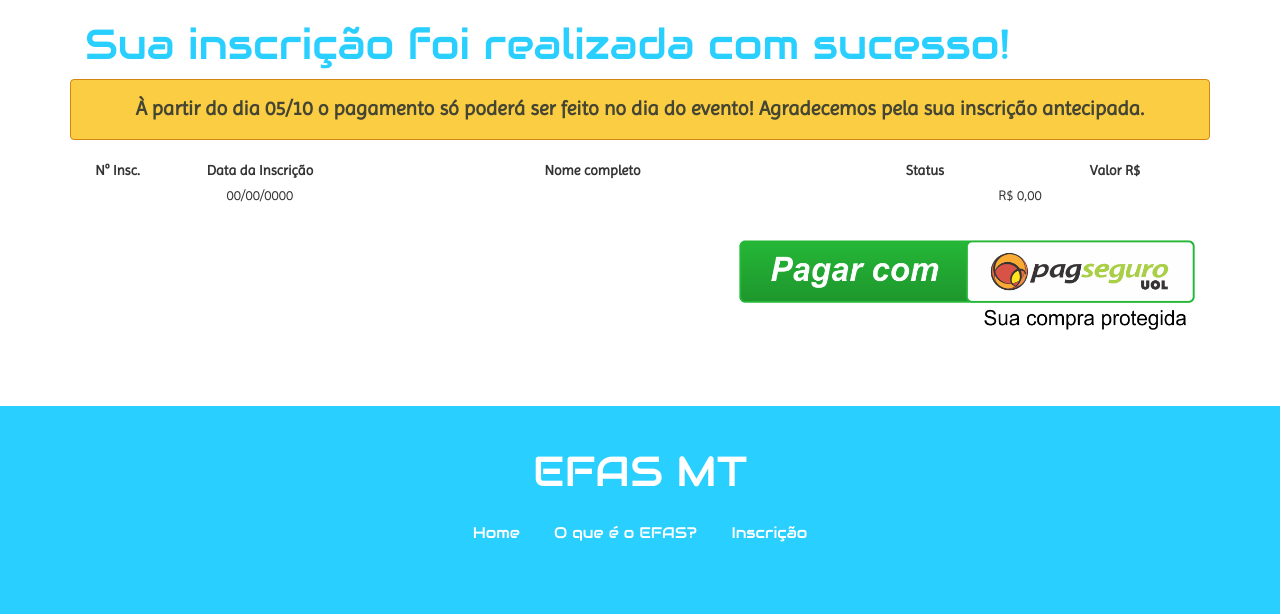
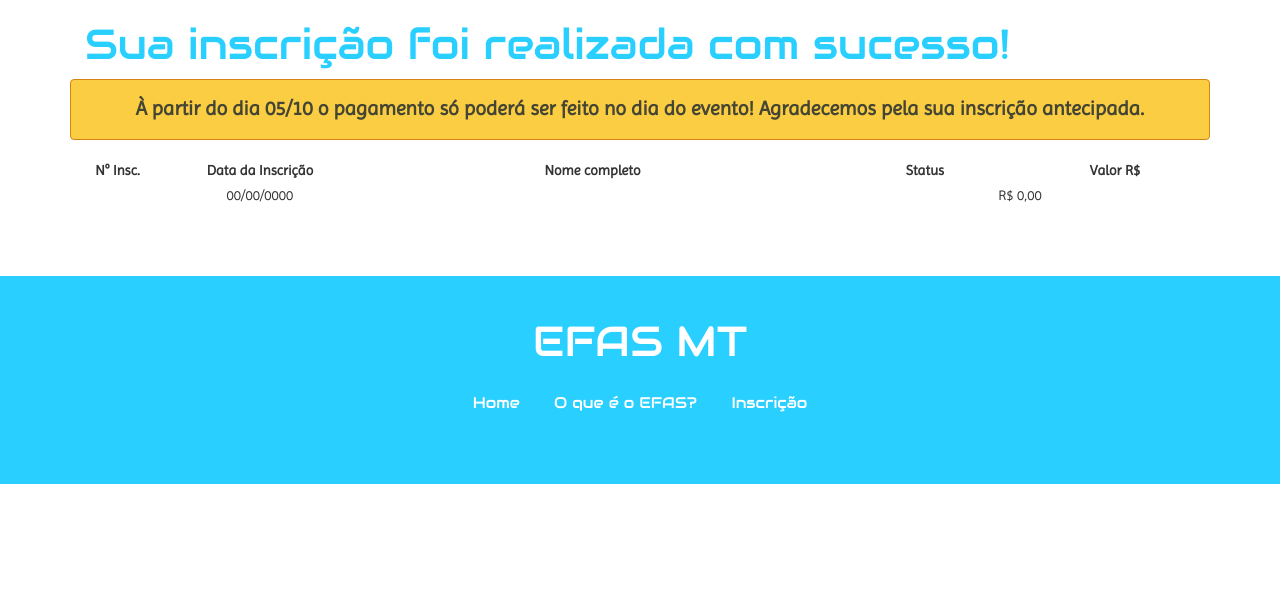
Before and after one commit to edsongaldino/efasmt, a PHP site: page /confirma_inscricao.php?codigo_inscricao_evento=1 in a window 1280 px wide. Shown: the part 507-1121 px from the top of the page. After the commit the page ends 991 px from the top, so only its background shows below. Run offline with PHP 8.4, Linux system fonts and the light colour scheme; data that the repository does not hold is empty; some libraries are stand-ins or nearby versions.

Commit message:
bloqueio inscrição

```diff
--- a/confirma_inscricao.php
+++ b/confirma_inscricao.php
@@ -112,7 +112,7 @@ $resultado_consulta_inscricao = mysql_fetch_assoc($query_consulta_inscricao);
 					<div class="col-md-2">R$ <?php echo converte_valor_real($resultado_consulta_inscricao["valor_inscricao_evento"]);?></div>
 				</div>
 
-				<div class="col-md-12 pagar-inscricao margin-15"><input alt="Pague com PagSeguro" class="pagseguro" name="submit"  type="image" src="/images/pagseguro.png"/></div>
+				<!--<div class="col-md-12 pagar-inscricao margin-15"><input alt="Pague com PagSeguro" class="pagseguro" name="submit"  type="image" src="/images/pagseguro.png"/></div>-->
 
 			</form>
 		</div>
--- a/confirma_inscricao2.php
+++ b/confirma_inscricao2.php
@@ -177,7 +177,7 @@ if(isset($_GET['acao'])){
 
 
 
-				<div class="col-md-12 pagar-inscricao margin-15"><input alt="Pague com PagSeguro" class="pagseguro" name="submit"  type="image" src="/images/pagseguro.png"/></div>
+				<!--<div class="col-md-12 pagar-inscricao margin-15"><input alt="Pague com PagSeguro" class="pagseguro" name="submit"  type="image" src="/images/pagseguro.png"/></div>-->
 
 
 			</form>
--- a/confirma_inscricao_pagseguro.php
+++ b/confirma_inscricao_pagseguro.php
@@ -114,7 +114,7 @@ $resultado_consulta_inscricao = mysql_fetch_assoc($query_consulta_inscricao);
 					<td><?php echo $resultado_consulta_inscricao["nome_participante"];?></td>
 					<td><?php echo $resultado_consulta_inscricao["descricao_situacao_inscricao"];?></td>
 					<td>R$ <?php echo converte_valor_real($resultado_consulta_inscricao["valor_inscricao_evento"]);?></td>
-					<td><input alt="Pague com PagSeguro" name="submit"  type="image" src="https://p.simg.uol.com.br/out/pagseguro/i/botoes/pagamentos/120x53-pagar.gif"/></td>
+					<!--<td><input alt="Pague com PagSeguro" name="submit"  type="image" src="https://p.simg.uol.com.br/out/pagseguro/i/botoes/pagamentos/120x53-pagar.gif"/></td>-->
 				</tr>
 			</form>
 			</tbody>
```
Also changed, not shown: images/logo_efas.jpg.
